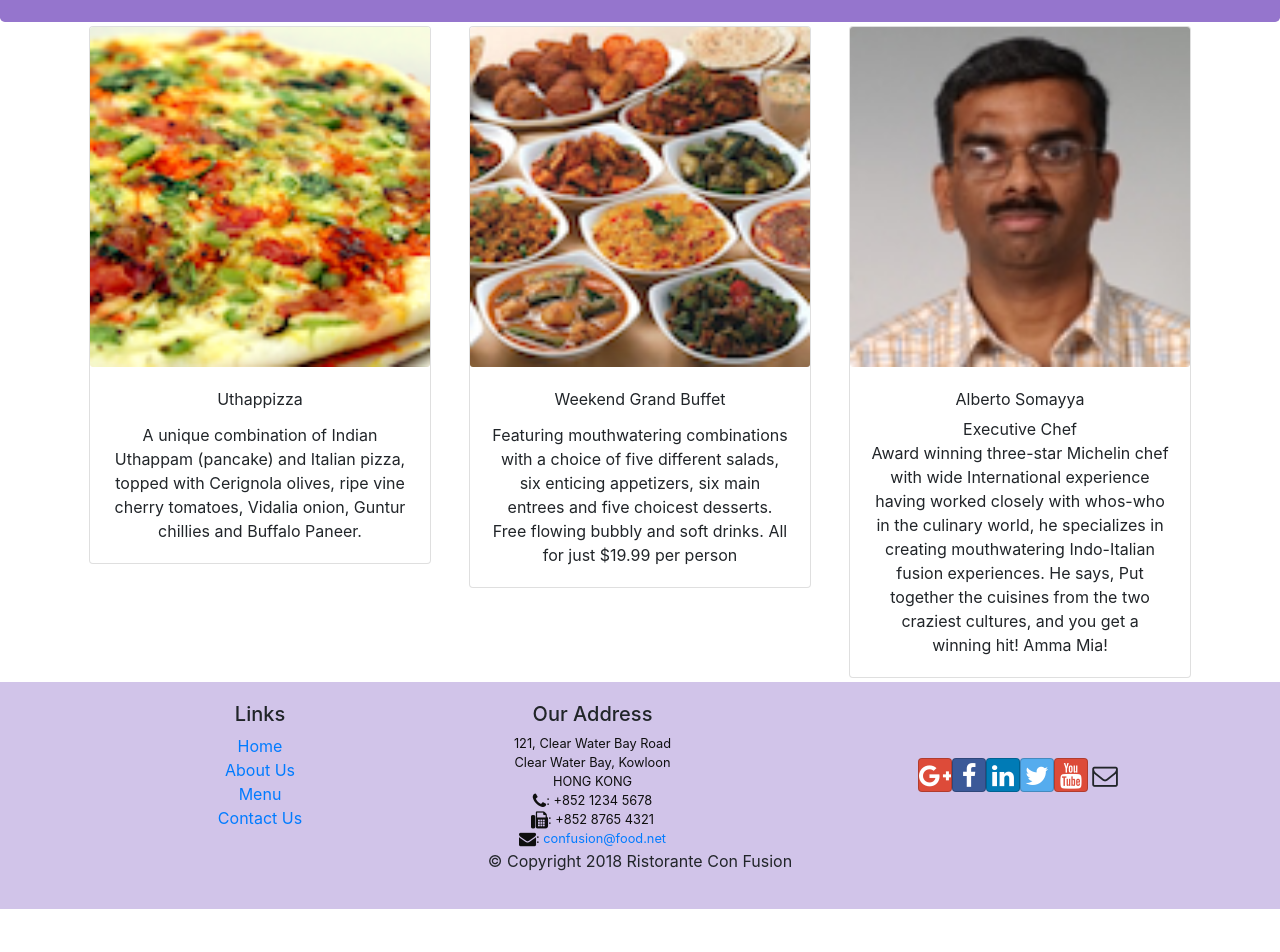
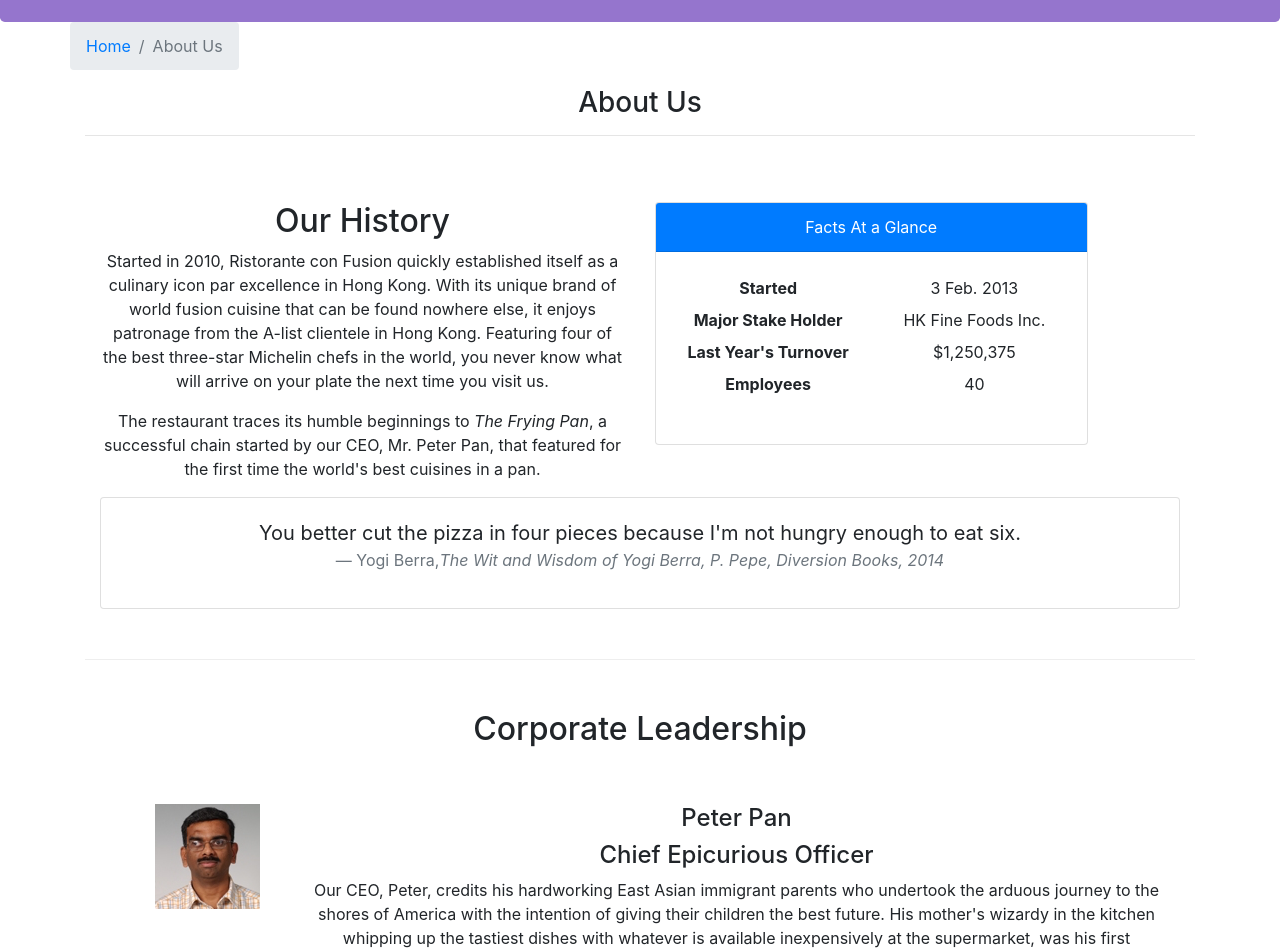
Before and after one commit to collinsMutai/Menu-App, a React (Create React App) app: page /aboutus in a window 1280 px wide. Before the commit this address led to /home. Shown: the part 320-1272 px from the top of the page. Before the commit the page ends 1229 px from the top, so only its background shows below. Built offline with nearby package versions, Linux system fonts and the light colour scheme.

Commit message:
React Router and Single Page Applications

```diff
--- /dev/null
+++ b/src/components/AboutComponent.js
@@ -0,0 +1,118 @@
+import React from "react";
+import {
+  Breadcrumb,
+  BreadcrumbItem,
+  Card,
+  CardBody,
+  CardHeader,
+  Media,
+} from "reactstrap";
+import { Link } from "react-router-dom";
+
+function RenderLeader({ leader }) {
+  return (
+    <Media tag="li">
+      <Media left middle>
+        <Media object src={leader.image} alt={leader.name} />
+      </Media>
+      <Media body left className="ml-5">
+        <Media heading>{leader.name}</Media>
+        <Media heading>{leader.designation}</Media>
+        <p>{leader.description}</p>
+      </Media>
+    </Media>
+  );
+}
+function About(props) {
+  const leaders = props.leaders.map((leader) => {
+    return (
+      <div key={leader.id} className="col-12 mt-5">
+        <RenderLeader leader={leader} />
+      </div>
+    );
+  });
+
+  return (
+    <div className="container">
+      <div className="row">
+        <Breadcrumb>
+          <BreadcrumbItem>
+            <Link to="/home">Home</Link>
+          </BreadcrumbItem>
+          <BreadcrumbItem active>About Us</BreadcrumbItem>
+        </Breadcrumb>
+        <div className="col-12">
+          <h3>About Us</h3>
+          <hr />
+        </div>
+      </div>
+      <div className="row row-content">
+        <div className="col-12 col-md-6">
+          <h2>Our History</h2>
+          <p>
+            Started in 2010, Ristorante con Fusion quickly established itself as
+            a culinary icon par excellence in Hong Kong. With its unique brand
+            of world fusion cuisine that can be found nowhere else, it enjoys
+            patronage from the A-list clientele in Hong Kong. Featuring four of
+            the best three-star Michelin chefs in the world, you never know what
+            will arrive on your plate the next time you visit us.
+          </p>
+          <p>
+            The restaurant traces its humble beginnings to{" "}
+            <em>The Frying Pan</em>, a successful chain started by our CEO, Mr.
+            Peter Pan, that featured for the first time the world's best
+            cuisines in a pan.
+          </p>
+        </div>
+        <div className="col-12 col-md-5">
+          <Card>
+            <CardHeader className="bg-primary text-white">
+              Facts At a Glance
+            </CardHeader>
+            <CardBody>
+              <dl className="row p-1">
+                <dt className="col-6">Started</dt>
+                <dd className="col-6">3 Feb. 2013</dd>
+                <dt className="col-6">Major Stake Holder</dt>
+                <dd className="col-6">HK Fine Foods Inc.</dd>
+                <dt className="col-6">Last Year's Turnover</dt>
+                <dd className="col-6">$1,250,375</dd>
+                <dt className="col-6">Employees</dt>
+                <dd className="col-6">40</dd>
+              </dl>
+            </CardBody>
+          </Card>
+        </div>
+        <div className="col-12">
+          <Card>
+            <CardBody className="bg-faded">
+              <blockquote className="blockquote">
+                <p className="mb-0">
+                  You better cut the pizza in four pieces because I'm not hungry
+                  enough to eat six.
+                </p>
+                <footer className="blockquote-footer">
+                  Yogi Berra,
+                  <cite title="Source Title">
+                    The Wit and Wisdom of Yogi Berra, P. Pepe, Diversion Books,
+                    2014
+                  </cite>
+                </footer>
+              </blockquote>
+            </CardBody>
+          </Card>
+        </div>
+      </div>
+      <div className="row row-content">
+        <div className="col-12">
+          <h2>Corporate Leadership</h2>
+        </div>
+        <div className="col-12">
+          <Media list>{leaders}</Media>
+        </div>
+      </div>
+    </div>
+  );
+}
+
+export default About;
--- a/src/components/MainComponent.js
+++ b/src/components/MainComponent.js
@@ -1,6 +1,7 @@
 import React, { Component } from "react";
 import Header from "./HeaderComponent";
 import Home from "./HomeComponent";
+import About from "./AboutComponent";
 import Menu from "./MenuComponent";
 import Contact from "./ContactComponent";
 import Footer from "./FooterComponent";
@@ -55,6 +56,11 @@
           <Route path="/home" component={HomePage} />
           <Route
             exact
+            path="/aboutus"
+            component={() => <About leaders={this.state.leaders} />}
+          />
+          <Route
+            exact
             path="/menu"
             component={() => <Menu dishes={this.state.dishes} />}
           />
--- a/src/components/MenuComponent.js
+++ b/src/components/MenuComponent.js
@@ -9,19 +9,23 @@
 } from "reactstrap";
 import { Link } from "react-router-dom";
 import DishDetails from "./DishdetailComponent";
-
+function RenderMenuItem({ dish }) {
+  return (
+    <Card>
+      <Link to={`/menu/${dish.id}`}>
+        <CardImg width="100%" src={dish.image} alt={dish.name} />
+        <CardImgOverlay>
+          <CardTitle>{dish.name}</CardTitle>
+        </CardImgOverlay>
+      </Link>
+    </Card>
+  );
+}
 const Menu = (props) => {
   const menu = props.dishes.map((dish) => {
     return (
       <div className="col-12 col-md-5 m-1" key={dish.id}>
-        <Card>
-          <Link to={`/menu/${dish.id}`}>
-            <CardImg width="100%" src={dish.image} alt={dish.name} />
-            <CardImgOverlay>
-              <CardTitle>{dish.name}</CardTitle>
-            </CardImgOverlay>
-          </Link>
-        </Card>
+        <RenderMenuItem dish={dish} />
       </div>
     );
   });
```
